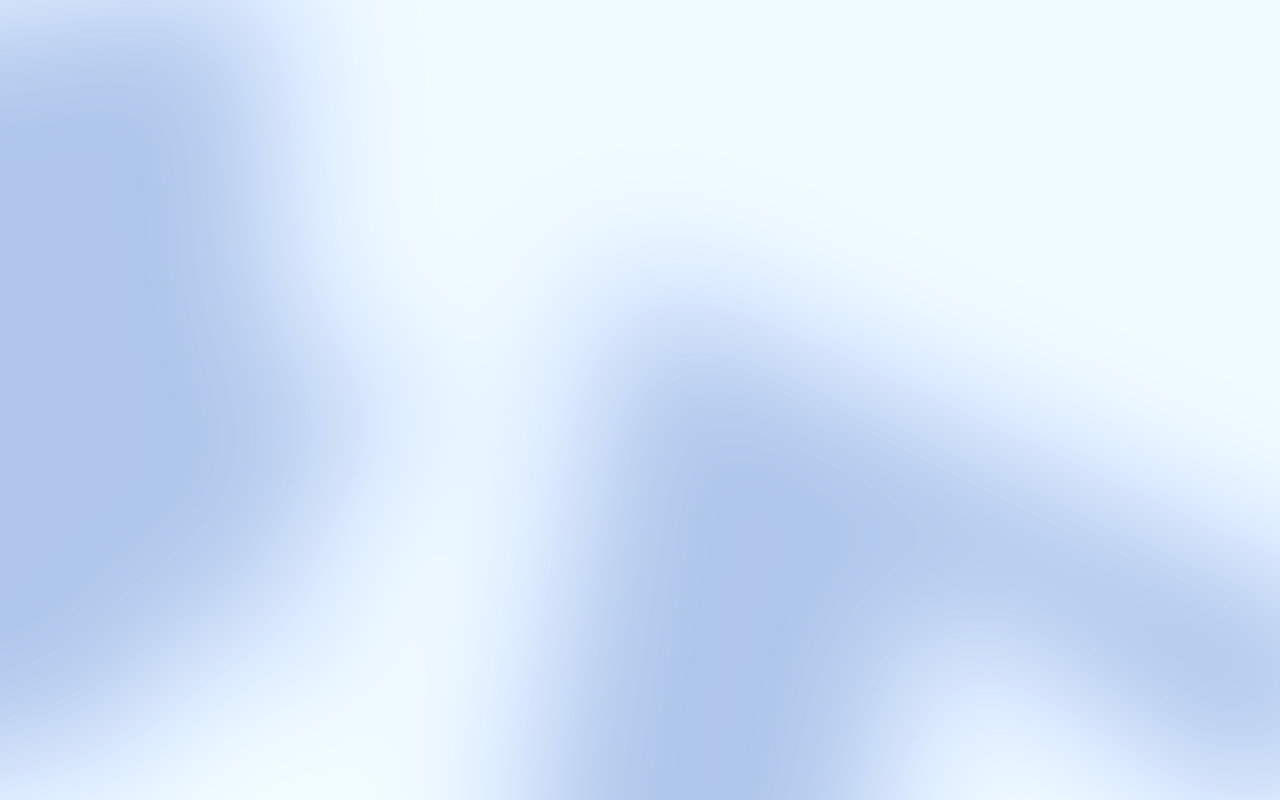
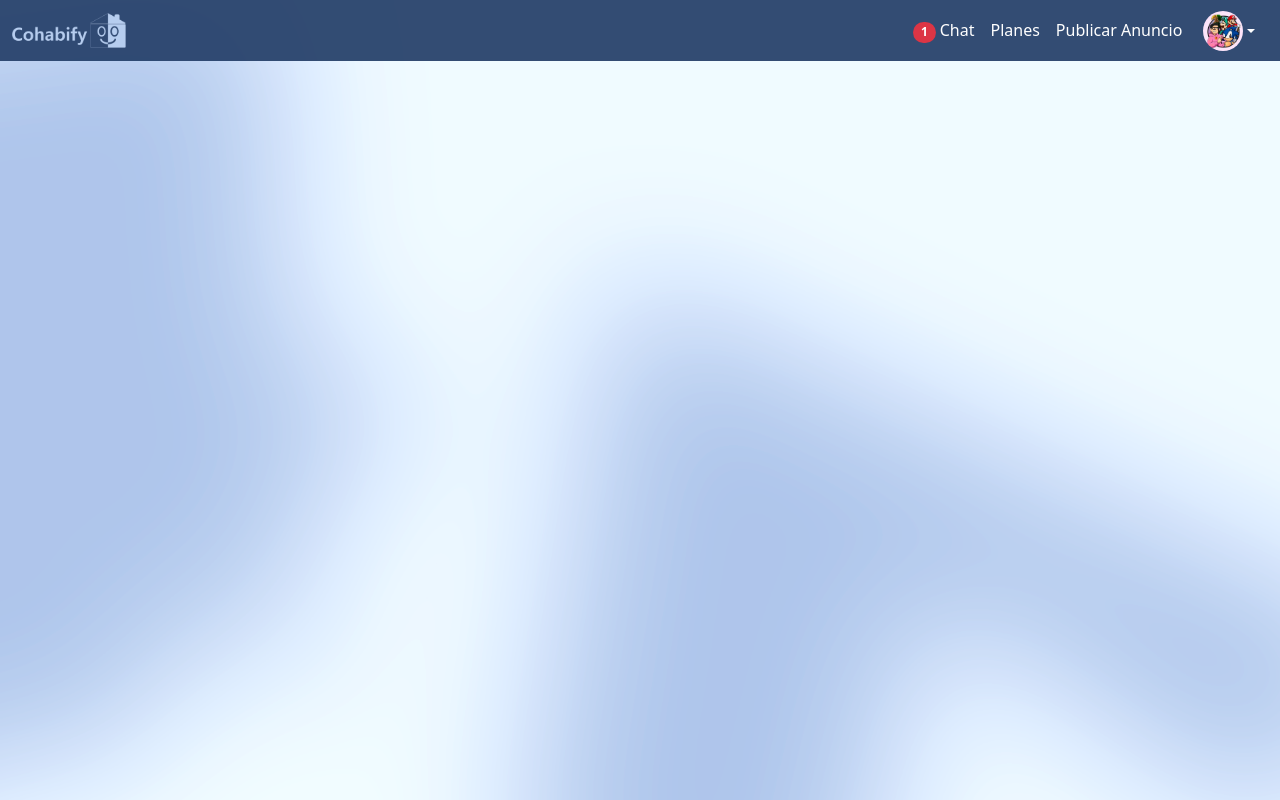
Before and after one commit to Cohabify-ISPP/Cohabify, a Vue app in the folder frontend/: page /viviendas in a window 1280 px wide. Before the commit this address had no page. Built offline with nearby package versions, Linux system fonts and the light colour scheme.

Commit message:
Feat: add house list to routes

```diff
--- a/frontend/src/components/Main.vue
+++ b/frontend/src/components/Main.vue
@@ -9,7 +9,7 @@ import Navbar from './Navbar.vue'
   </div>
   <div class="d-flex flex-row justify-content-center align-items-center">
     <div class="d-flex flex-column align-items-center" style="padding-right: 2rem;">
-      <button class="btn-primary btn-circle btn-xl">
+      <button class="btn-primary btn-circle btn-xl" @click="this.$router.push('/viviendas')">
         <i class="bi bi-houses h1"></i>
       </button>
       <b class="mt-3">Viviendas</b>
--- /dev/null
+++ b/frontend/src/components/houseAdvertisement/HouseAdvertisementList.vue
@@ -0,0 +1,7 @@
+<script setup>
+import Navbar from '../Navbar.vue'
+</script>
+<template>
+    <navbar />
+
+</template>
--- a/frontend/src/router.js
+++ b/frontend/src/router.js
@@ -2,11 +2,14 @@ import { createRouter, createWebHistory } from 'vue-router';
 import Main from './components/Main.vue';
 import Login from './components/authentication/Login.vue';
 import Register from './components/authentication/Register.vue';
+import HouseAdvertisementList from './components/houseAdvertisement/HouseAdvertisementList.vue';
 
 const routes = [
     { path: '/', component: Main },
     { path: '/login', component: Login },
-    { path: '/register', component: Register }
+    { path: '/register', component: Register },
+    { path: '/viviendas', component: HouseAdvertisementList},
+    { path: '/:pathMatch(.*)*', redirect: '/' }
 ];
 
 const router = createRouter({
```
